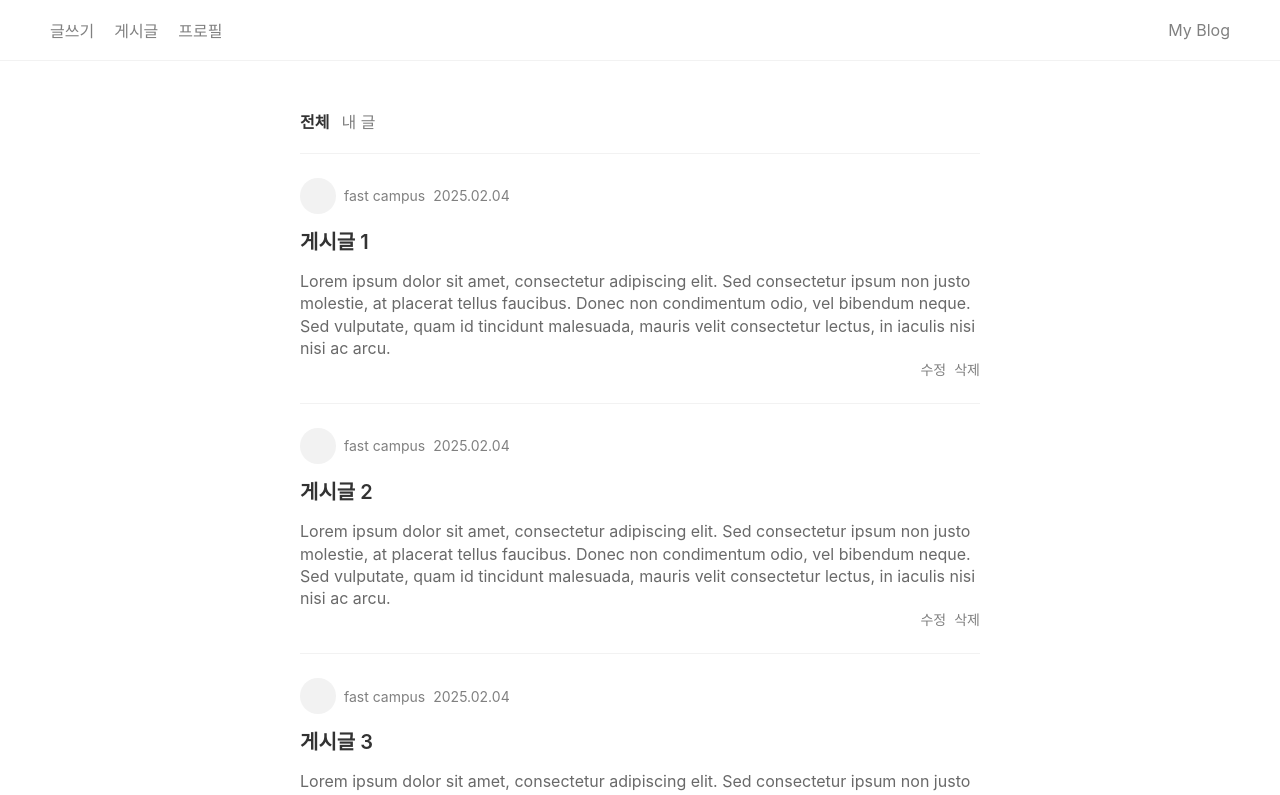
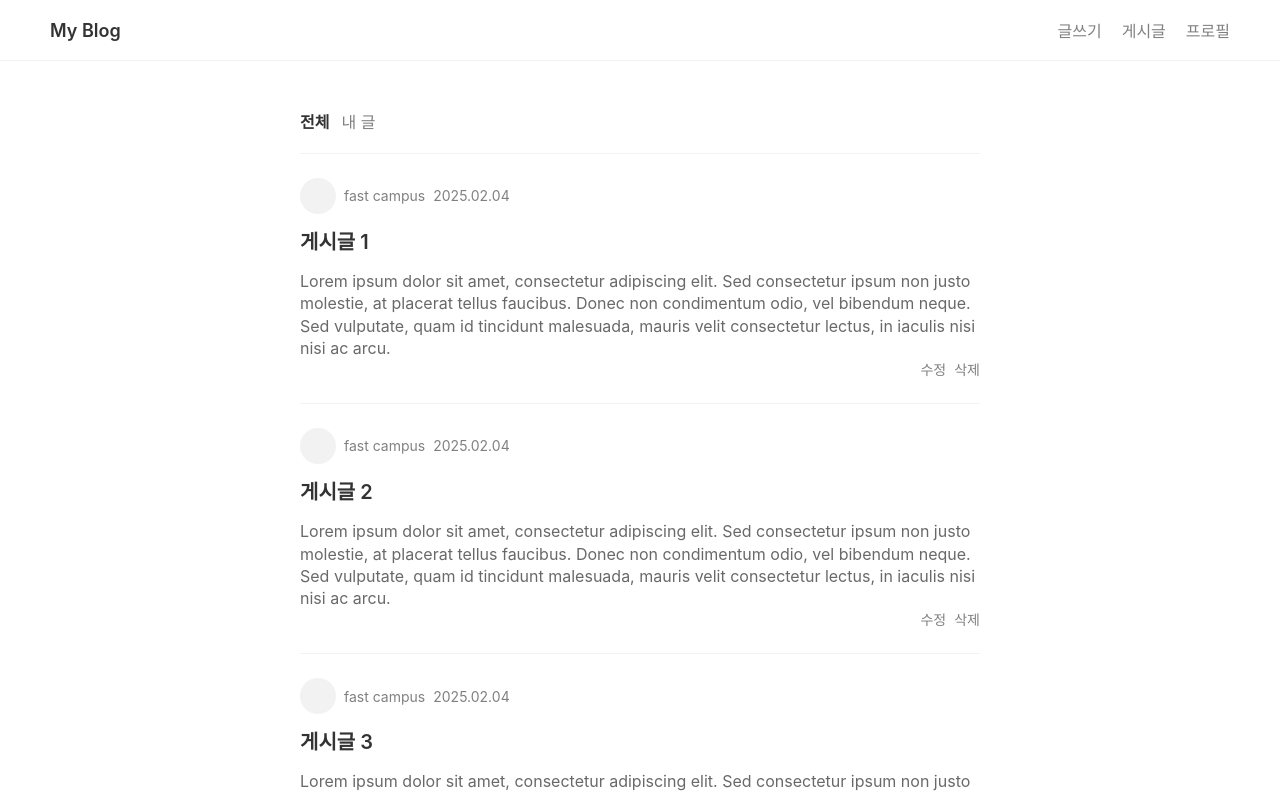
Before and after one commit to santa-developer/blog-app, a React (Create React App) app: page / in a window 1280 px wide. Shown: the top 795 px of the page. Built offline with nearby package versions, Linux system fonts and the light colour scheme.

Commit message:
fix: 헤더 스타일 수정

```diff
--- a/src/index.css
+++ b/src/index.css
@@ -17,10 +17,15 @@ header {
   display: flex;
   justify-content: space-between;
   align-items: center;
-  flex-direction: row-reverse;
   padding: 10px 40px;
   min-height: 40px;
   border-bottom: 1px solid #f2f2f2;
+}
+
+header .header__logo {
+  color: #333;
+  font-weight: 600;
+  font-size: 18px;
 }
 
 header a {
```
